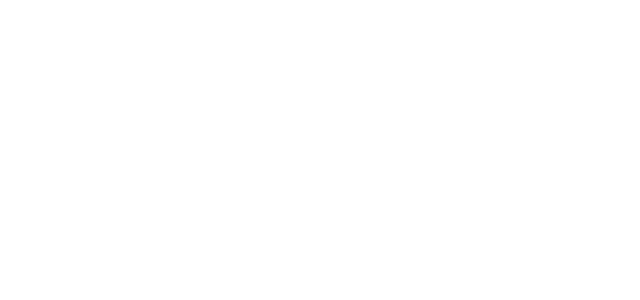
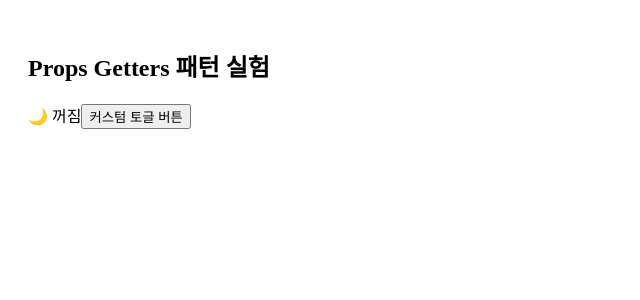
Before and after one commit to allkong/memento, a React (Vite) app: page /labs/patterns/props-getters in a window 1280 px wide. Before the commit this address had no page. Shown: the top 300 px of the page, without its empty margins (0-640 px from the left). Built offline with nearby package versions, Linux system fonts and the light colour scheme.

Commit message:
feat: Props Getters 패턴 실험

```diff
--- a/src/App.tsx
+++ b/src/App.tsx
@@ -22,6 +22,7 @@
 import CompoundExample from '@pattern/compoundComponent/CompoundExample';
 import ControlledExample from '@pattern/compoundComponent/ControlledExample';
 import StateReducerExample from '@pattern/compoundComponent/StateReducerExample';
+import PropsGettersExample from '@pattern/compoundComponent/PropsGettersExample';
 
 const App = () => {
   return (
@@ -52,6 +53,7 @@
         <Route path="/labs/patterns/compound-component" element={<CompoundExample />} />
         <Route path="/labs/patterns/control-props" element={<ControlledExample />} />
         <Route path="/labs/patterns/state-reducer" element={<StateReducerExample />} />
+        <Route path="/labs/patterns/props-getters" element={<PropsGettersExample />} />
       </Routes>
     </Router>
   );
--- /dev/null
+++ b/src/labs/designPatterns/compoundComponent/PropsGettersExample.tsx
@@ -0,0 +1,26 @@
+import { useContext } from 'react';
+import Toggle from './Toggle';
+import { ToggleContext } from './Toggle';
+
+const PropsGettersExample = () => {
+  return (
+    <div style={{ padding: 20 }}>
+      <h2>Props Getters 패턴 실험</h2>
+      <Toggle>
+        <Toggle.On>🔆 켜짐</Toggle.On>
+        <Toggle.Off>🌙 꺼짐</Toggle.Off>
+        <CustomToggleButton>커스텀 토글 버튼</CustomToggleButton>
+      </Toggle>
+    </div>
+  );
+};
+
+const CustomToggleButton = ({ children }: { children: React.ReactNode }) => {
+  const context = useContext(ToggleContext);
+  if (!context) throw new Error('CustomToggleButton은 Toggle 안에서만 사용해야 함');
+
+  // 컴포넌트 사용자에게 필요한 props를 미리 모아서 넘겨주는 함수
+  return <button {...context.getToggleProps()}>{children}</button>;
+};
+
+export default PropsGettersExample;
--- a/src/labs/designPatterns/compoundComponent/Toggle.tsx
+++ b/src/labs/designPatterns/compoundComponent/Toggle.tsx
@@ -3,9 +3,12 @@
 type ToggleContextType = {
   on: boolean; // 불 켜짐/꺼짐 상태
   toggle: () => void; // 상태를 바꾸는 함수
+  getToggleProps: (
+    props?: React.ButtonHTMLAttributes<HTMLButtonElement>,
+  ) => React.ButtonHTMLAttributes<HTMLButtonElement>;
 };
 // context 공간을 만듦
-const ToggleContext = createContext<ToggleContextType | null>(null);
+export const ToggleContext = createContext<ToggleContextType | null>(null);
 
 type ToggleProps = {
   children: ReactNode;
@@ -35,9 +38,20 @@
     onToggle?.();
   };
 
+  const getToggleProps = (props: React.ButtonHTMLAttributes<HTMLButtonElement> = {}) => ({
+    ...props,
+    'aria-pressed': currentOn,
+    onClick: (e: React.MouseEvent<HTMLButtonElement>) => {
+      props.onClick?.(e);
+      toggle();
+    },
+  });
+
   // 자식 컴포넌트들이 context 데이터에 접근 가능하도록 함
   return (
-    <ToggleContext.Provider value={{ on: currentOn, toggle }}>{children}</ToggleContext.Provider>
+    <ToggleContext.Provider value={{ on: currentOn, toggle, getToggleProps }}>
+      {children}
+    </ToggleContext.Provider>
   );
 };
 
```
